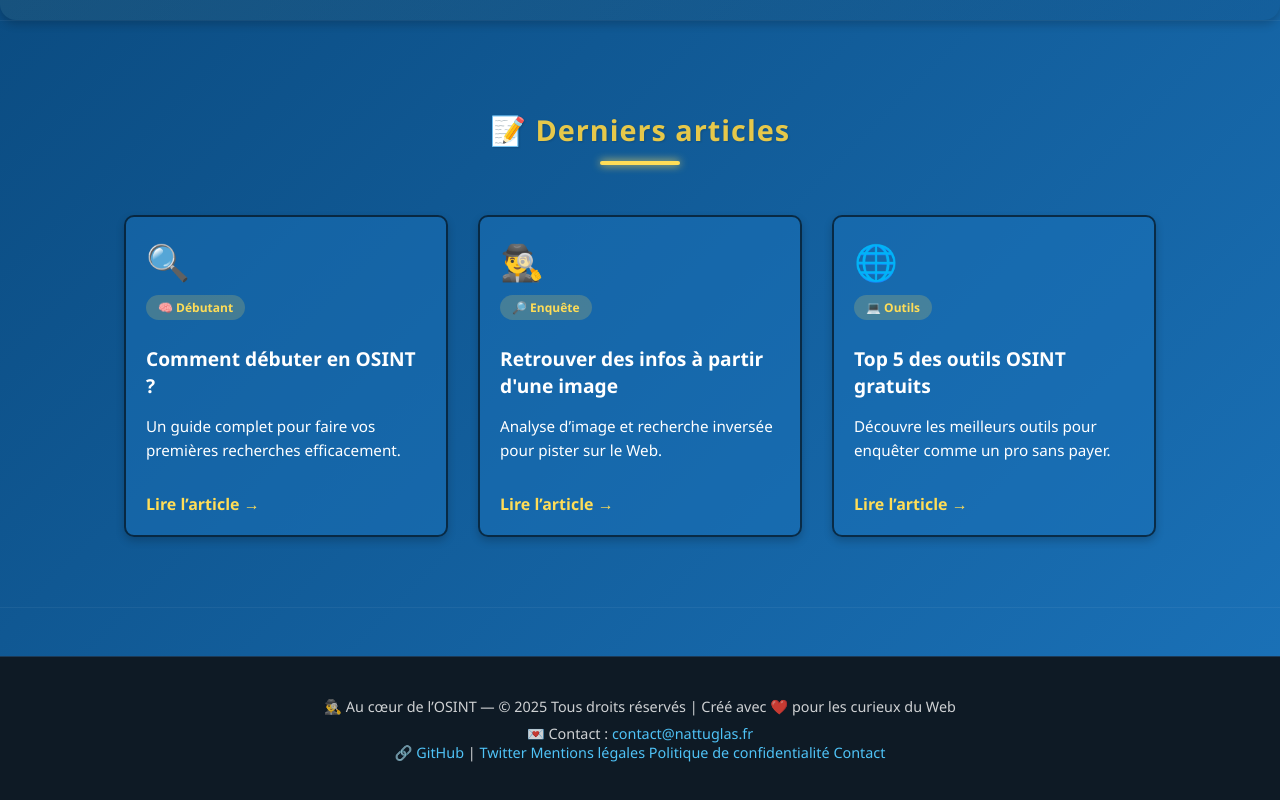
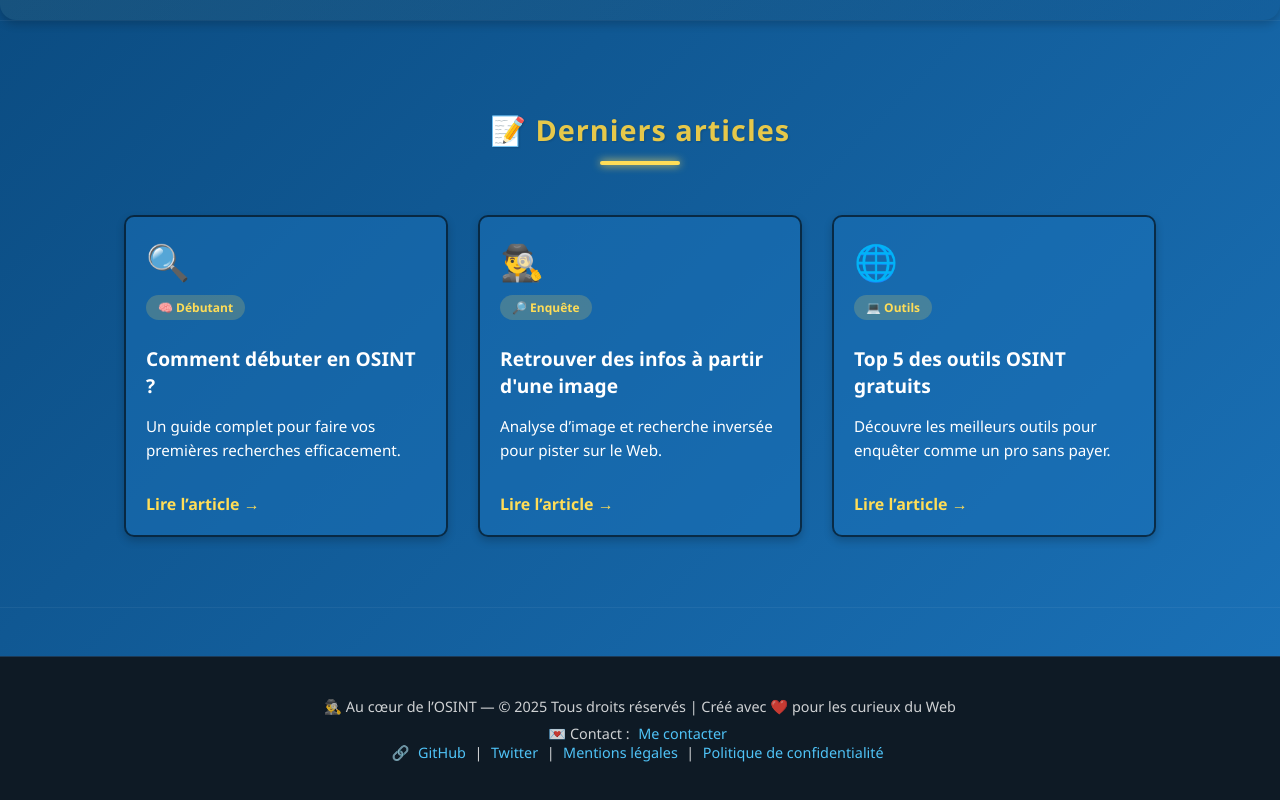
Before and after one commit to Nattuglas/blog_Au_coeur_de_l_OSINT, a plain HTML site: page index.html in a window 1280 px wide. Shown: the part 802-1602 px from the top of the page. Drawn offline with Linux system fonts and the light colour scheme.

Commit message:
favicon
favicon

```diff
--- a/index.html
+++ b/index.html
@@ -5,6 +5,10 @@
     <meta name="viewport" content="width=device-width, initial-scale=1.0" />
     <title>Au cœur de l’OSINT</title>
     <link rel="stylesheet" href="./style/index.css" />
+    <link rel="icon" href="./images/favicon.ico" type="image/x-icon" />
+    <link rel="icon" href="./images/favicon.png" type="image/png" />
+
+
   </head>
 
   <body>
@@ -82,16 +86,18 @@
     </p>
     <p>
       💌 Contact :
-          <a href="mailto:contact@nattuglas.fr">contact@nattuglas.fr</a><br />
-          🔗 <a href="https://github.com/nattuglas" target="_blank">GitHub</a> |
-          <a href="https://twitter.com/tonprofil" target="_blank">Twitter</a>
-          <a href="#">Mentions légales</a>
+      <a href="mailto:contact@osint.fr">Me contacter</a><br />
+      🔗
+      <a href="https://github.com/nattuglas" target="_blank">GitHub</a> |
+      <a href="https://twitter.com/tonprofil" target="_blank">Twitter</a> |
+      <a href="#">Mentions légales</a> |
       <a href="#">Politique de confidentialité</a>
-          <a href="mailto:contact@osint.fr">Contact</a>
+
     </p>
   </div>
 </footer>
 
+
     <script src="./js/menu.js"></script>
   </body>
 </html>
--- a/style/index.css
+++ b/style/index.css
@@ -354,6 +354,11 @@ body {
   margin: 0.5rem 0;
 }
 
+.footer a {
+  margin: 0 0.3rem;
+}
+
+
 
 /* 📱 Mobiles */
 @media screen and (max-width: 600px) {
```
Also changed, not shown: images/favicon.ico (added), images/favicon.png (added). Lines whose indentation alone changed are shown as unchanged.
